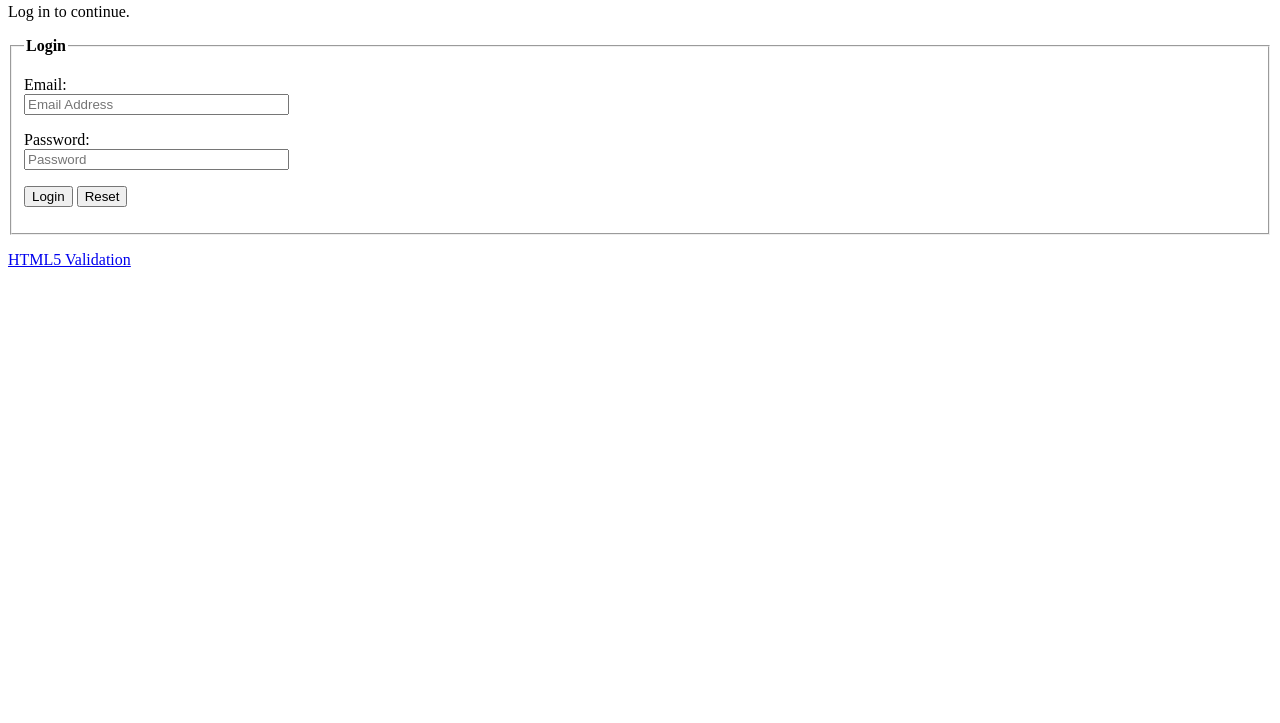
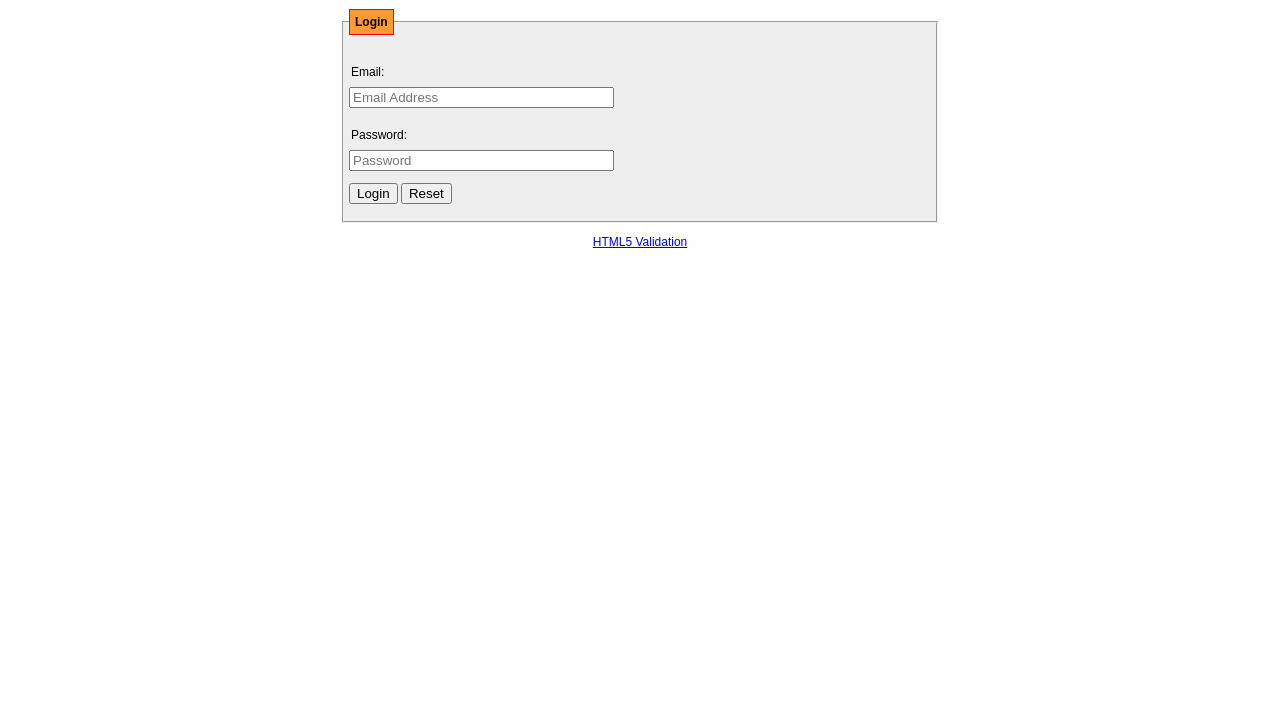
Before and after one commit to Dtranca1/Jack-Daniels, a plain HTML site: page public/Login_updated.html in a window 1280 px wide. Shown: the part 77-800 px from the top of the page. Drawn offline with Linux system fonts and the light colour scheme; files that its build step writes are made by us from their sources; the site is published under a folder, as on GitHub Pages, so addresses that start at the root find nothing.

Commit message:
apply css to login page

```diff
--- a/public/Login_updated.html
+++ b/public/Login_updated.html
@@ -4,7 +4,7 @@
     <meta charset="utf-8">
     <meta name="viewport" content="width=device-width, initial-scale=1.0">
     <title>Webapp Login</title>
-    <link rel="stylesheet" type="text/css" href="/itwp1000/Homework6/styles3.css">
+    <link rel="stylesheet" type="text/css" href="styles3.css">
 </head>
 
 <body>
```
